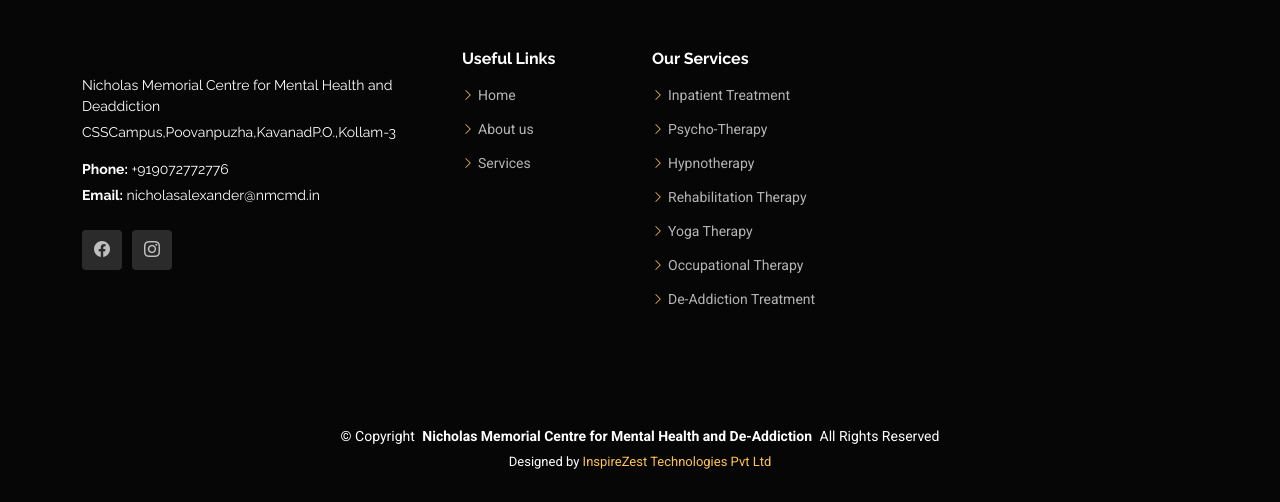
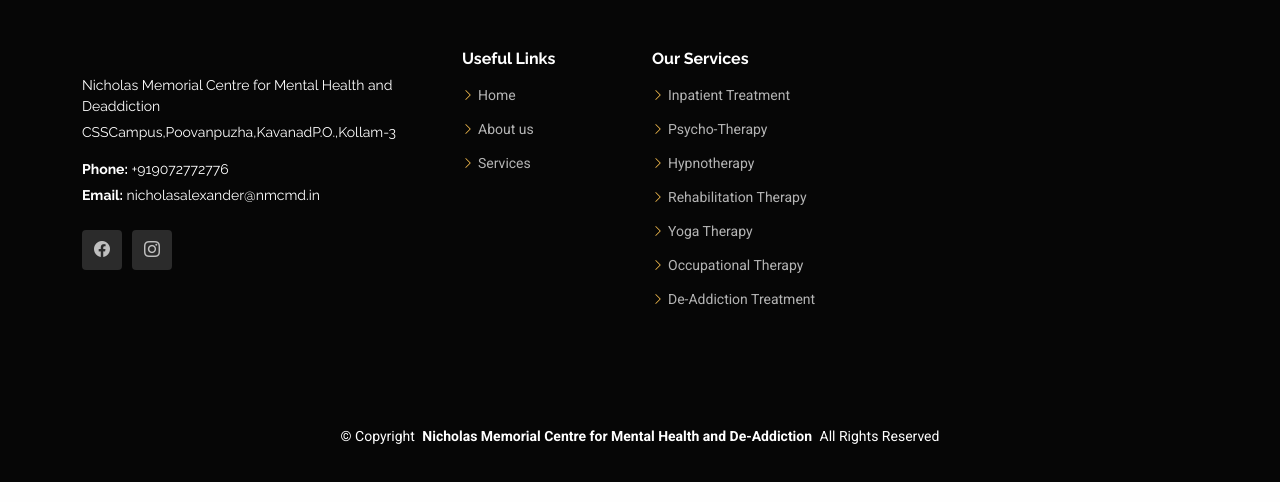
Before and after one commit to Vinith-Vj/nmcmd-Django-bootstrap-1, a Django app: page / in a window 1280 px wide. Shown: the part 5183-5685 px from the top of the page. Run offline with Django 5.2, Linux system fonts and the light colour scheme; some libraries are stand-ins or nearby versions.

Commit message:
removed designed by part from the footer

```diff
--- a/templates/index.html
+++ b/templates/index.html
@@ -1012,7 +1012,7 @@
           <!-- You can delete the links only if you've purchased the pro version. -->
           <!-- Licensing information: https://bootstrapmade.com/license/ -->
           <!-- Purchase the pro version with working PHP/AJAX contact form: [buy-url] -->
-          Designed by <a href="https://bootstrapmade.com/">InspireZest Technologies Pvt Ltd</a>
+          {% comment %} Designed by <a href="https://bootstrapmade.com/">InspireZest Technologies Pvt Ltd</a> {% endcomment %}
         </div>
       </div>
     </div>
```
